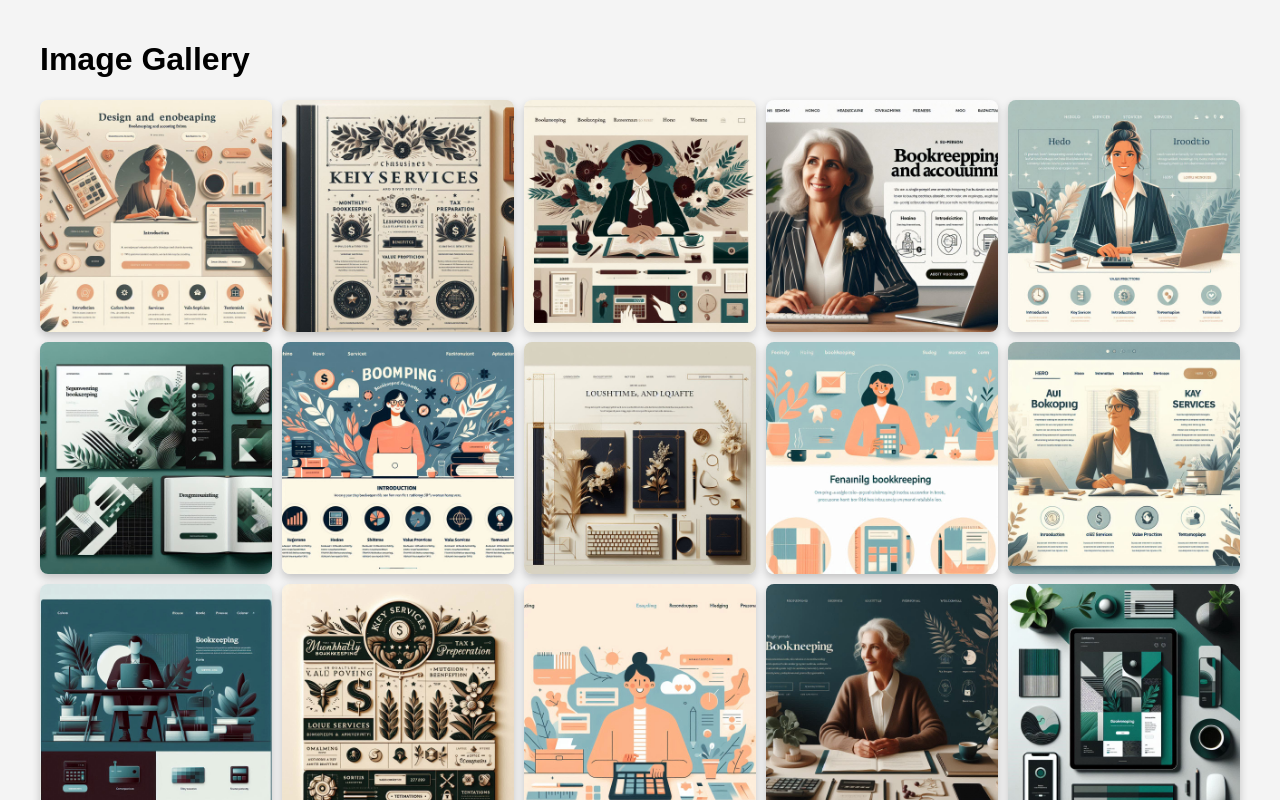
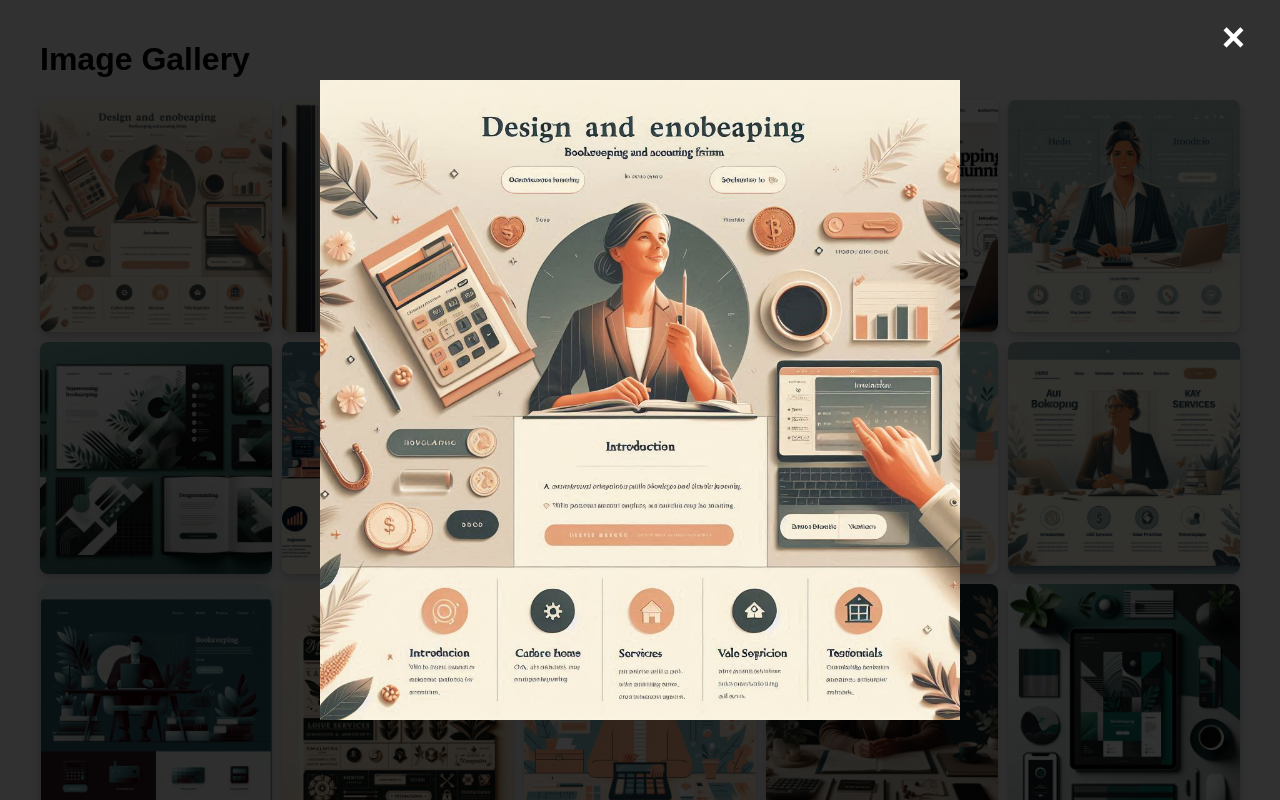
Before and after one commit to SmithName/image-gallery, a plain HTML site: page index.html in a window 1280 px wide. Both pictures are taken after a click on the picture 156 px from the left and 215 px from the top of the page. Shown: the top 800 px of the page. Drawn offline with Linux system fonts and the light colour scheme.

Commit message:
Update index.html

```diff
--- a/index.html
+++ b/index.html
@@ -113,6 +113,11 @@
         </div>
     </div>
 
+    <!-- The Modal -->
+    <div id="myModal" class="modal">
+        <span class="modal-close" onclick="closeModal()">&times;</span>
+        <img class="modal-content" id="modalImg">
+    </div>
 
     <script>
         function showModal(src) {
@@ -135,7 +140,6 @@
 
         // Check for mobile devices more reliably
         function isMobileDevice() {
-        // Check viewport width and user agent
             return window.matchMedia("only screen and (max-width: 768px)").matches ||
                    /Mobi|Android/i.test(navigator.userAgent);
         }
@@ -158,6 +162,5 @@
             }
         });
     </script>
-
 </body>
 </html>
```
Lines whose indentation alone changed are shown as unchanged.
